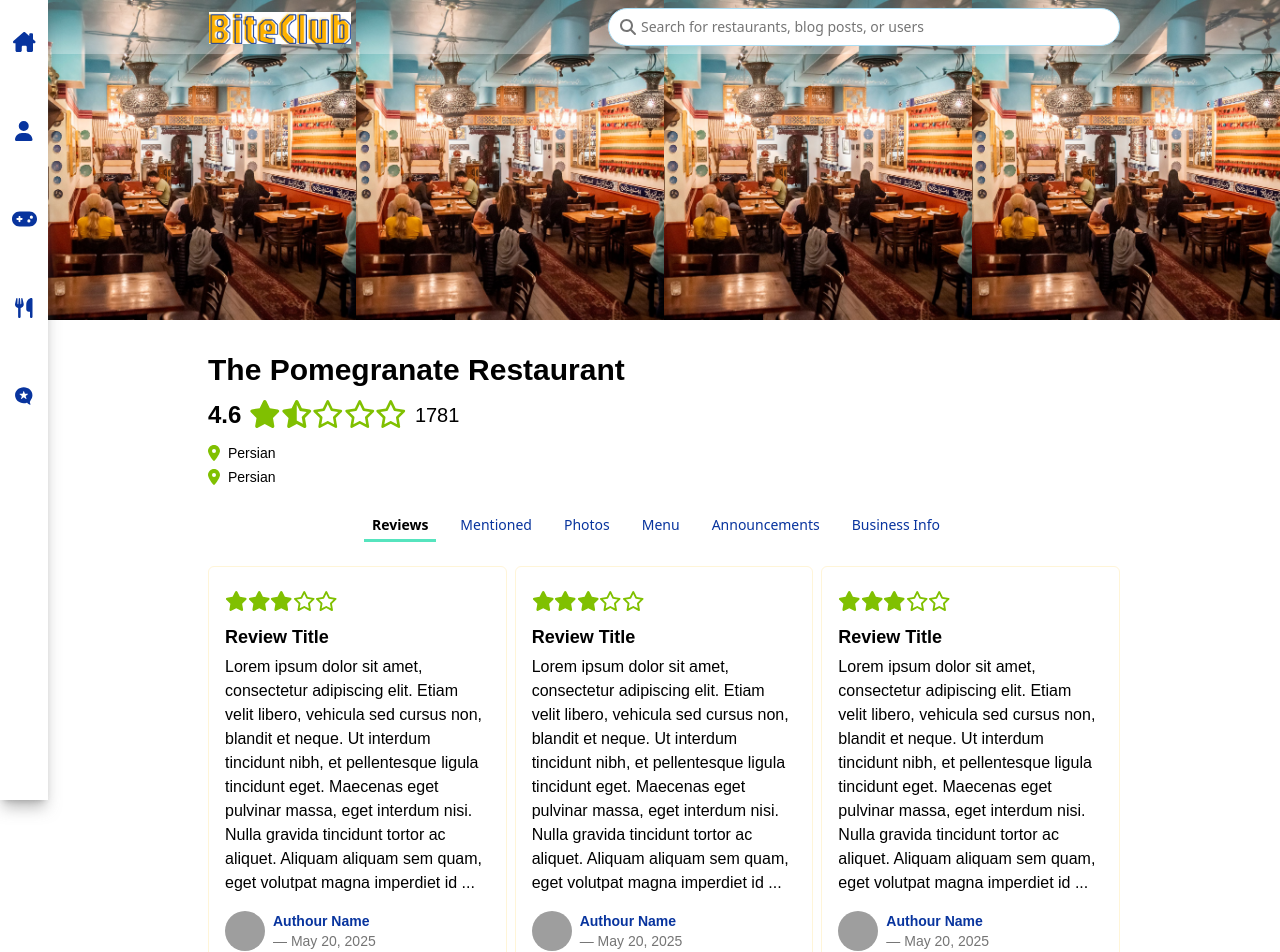
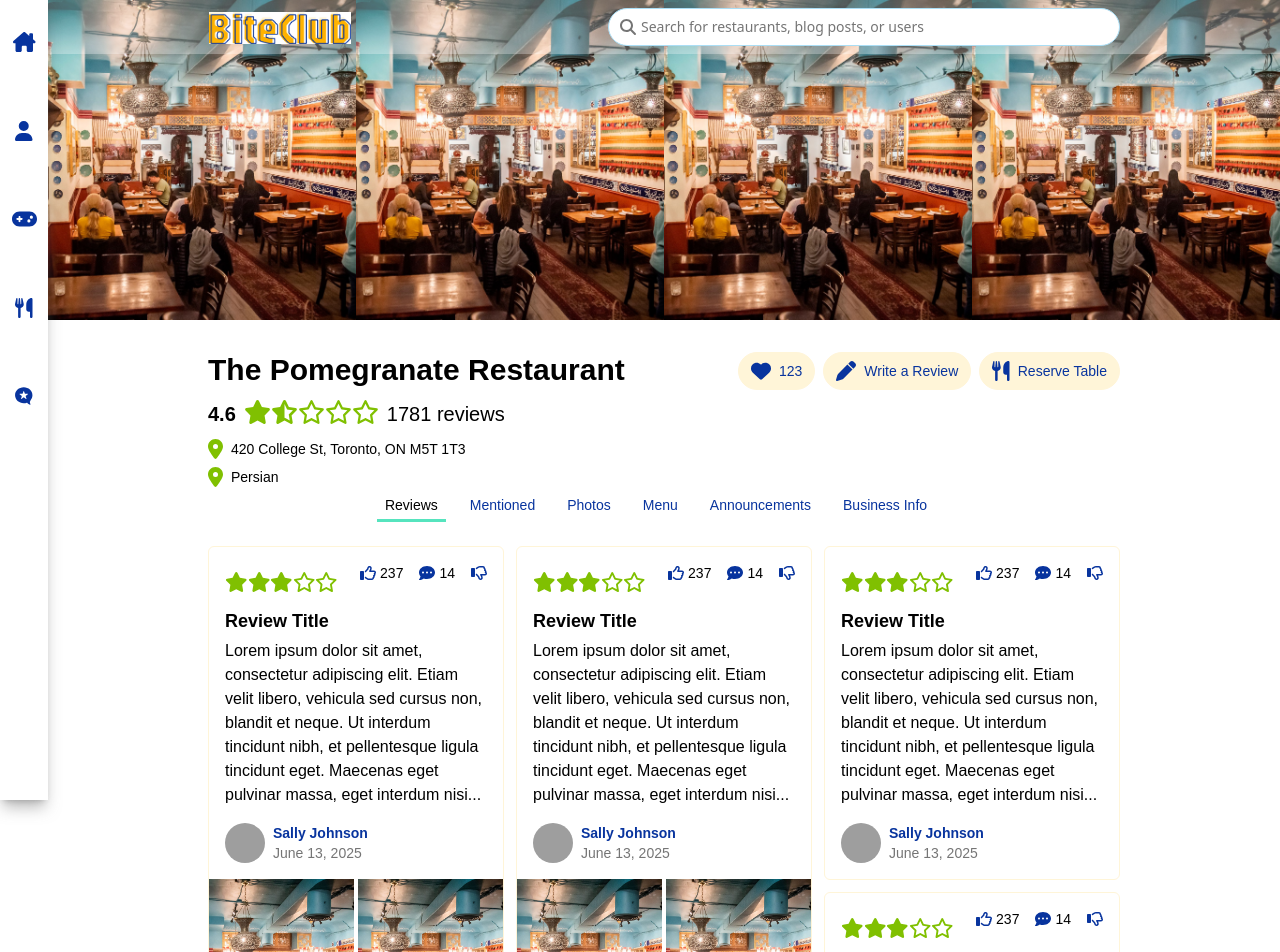
Before and after one commit to ochovhaniuk98/PRJ566NBB-02, a Next.js app in the folder biteclub/: page /restaurants/12345 in a window 1280 px wide. Shown: the top 952 px of the page. Built offline with nearby package versions, Linux system fonts and the light colour scheme; grey boxes are pictures that could not be loaded; a web font is replaced by a local one.

Commit message:
More Restaurant Profile styling

```diff
--- a/biteclub/src/app/(main)/restaurants/[restaurantId]/page.js
+++ b/biteclub/src/app/(main)/restaurants/[restaurantId]/page.js
@@ -12,11 +12,18 @@ export default function RestaurantProfile() {
       <div className="absolute top-0 left-12 right-0">
         <div className="flex flex-col ">
           <ImageBanner images={bannerImages} />
-          <InfoBanner name="The Pomegranate Restaurant" avgRating={4.6} numReviews={1781} cuisine="Persian" />
+          <InfoBanner
+            name="The Pomegranate Restaurant"
+            avgRating={4.6}
+            numReviews={1781}
+            cuisine="Persian"
+            address="420 College St, Toronto, ON M5T 1T3"
+            numFavourites={123}
+          />
         </div>
         <div className="main-side-margins mb-16">
           <ProfileTabBar onTabChange={tab => console.log(tab)} tabs={restaurantTabs} />
-          <div className="grid grid-cols-3 gap-2 auto-rows-[minmax(12rem, auto)]">
+          <div className="grid grid-cols-3 gap-3 auto-rows-[minmax(12rem, auto)]">
             <ReviewCard imageSrc={bannerImages} />
             <ReviewCard imageSrc={bannerImages} />
             <ReviewCard />
--- /dev/null
+++ b/biteclub/src/app/data/iconData.js
@@ -0,0 +1,11 @@
+//import { faMicroblog } from '@fortawesome/free-brands-svg-icons';
+import { faCommentDots } from '@fortawesome/free-solid-svg-icons';
+import {
+  faHeart as faHeartRegular,
+  faThumbsUp as faThumbsUpRegular,
+  faThumbsDown as faThumbsDownRegular,
+} from '@fortawesome/free-regular-svg-icons';
+
+const reviewCardIconArr = [faThumbsUpRegular, faCommentDots, faThumbsDownRegular];
+
+export default reviewCardIconArr;
--- a/biteclub/src/app/styles/globals.css
+++ b/biteclub/src/app/styles/globals.css
@@ -25,6 +25,7 @@ https://www.youtube.com/watch?v=6biMWgD6_JY&t=517s
   --color-brand-yellow-extralite: #fffdf3;
   --color-brand-navy: #08349e;
   --color-brand-peach: #ffdcbe;
+  --color-brand-peach-lite: #ffedde;
   --color-brand-aqua: #56e4be;
   --color-brand-aqua-lite: #dffbf8;
   --color-brand-blue: #abdef5;
@@ -71,7 +72,7 @@ https://www.youtube.com/watch?v=6biMWgD6_JY&t=517s
   }
 
   h2 {
-    @apply uppercase font-semibold text-lg;
+    @apply uppercase text-xl;
   }
 
   h3 {
@@ -97,7 +98,7 @@ https://www.youtube.com/watch?v=6biMWgD6_JY&t=517s
 
 @layer utilities {
   .icon-xl {
-    font-size: 1.75rem;
+    font-size: 1.5rem;
     /*@apply text-brand-navy;*/
   }
 
--- a/biteclub/src/components/restaurantProfile/InfoBanner.jsx
+++ b/biteclub/src/components/restaurantProfile/InfoBanner.jsx
@@ -1,21 +1,30 @@
-import { FontAwesomeIcon } from '@fortawesome/react-fontawesome';
-import { faLocationDot } from '@fortawesome/free-solid-svg-icons';
+//import { FontAwesomeIcon } from '@fortawesome/react-fontawesome';
+import { faLocationDot, faHeart, faUtensils, faPen } from '@fortawesome/free-solid-svg-icons';
 import RestaurantIconDetail from '@/components/restaurantProfile/RestaurantIconDetail';
+import SingleTabWithIcon from '@/components/shared/SingleTabWithIcon';
 import StarRating from '../shared/StarRating';
 
-export default function InfoBanner({ name, avgRating, numReviews, cuisine }) {
+export default function InfoBanner({ name, avgRating, numReviews, cuisine, address, numFavourites }) {
   return (
     // bg-brand-yellow-extralite
-    <div className="bg-brand-white main-side-margins pt-8 pb-2">
+    <div className="bg-brand-white flex justify-between main-side-margins pt-8">
       <div className="flex flex-col gap-y-1">
         <h1 className="text-3xl font-bold">{name}</h1>
         <div className="flex items-center gap-x-2">
-          <p className="text-2xl font-semibold">{avgRating}</p>
+          <h2 className="font-semibold">{avgRating}</h2>
           <StarRating colour={'text-brand-green'} iconSize={'icon-xl'} ratingNum={1.3} />
-          <p className="text-xl font-light">{numReviews}</p>
+          <div className="font-normal text-xl font-primary">
+            {`${numReviews} `}
+            <span className="font-normal text-xl font-primary">reviews</span>
+          </div>
         </div>
+        <RestaurantIconDetail icon={faLocationDot} detailText={address} />
         <RestaurantIconDetail icon={faLocationDot} detailText={cuisine} />
-        <RestaurantIconDetail icon={faLocationDot} detailText={cuisine} />
+      </div>
+      <div>
+        <SingleTabWithIcon icon={faHeart} detailText={numFavourites} />
+        <SingleTabWithIcon icon={faPen} detailText="Write a Review" />
+        <SingleTabWithIcon icon={faUtensils} detailText="Reserve Table" />
       </div>
     </div>
   );
--- a/biteclub/src/components/restaurantProfile/RestaurantIconDetail.jsx
+++ b/biteclub/src/components/restaurantProfile/RestaurantIconDetail.jsx
@@ -1,12 +1,12 @@
-import { FontAwesomeIcon } from "@fortawesome/react-fontawesome";
+import { FontAwesomeIcon } from '@fortawesome/react-fontawesome';
 
 // Description:
 // Icon image + detail text on the restaurant profile's info banner
 export default function RestaurantIconDetail({ icon, detailText }) {
   return (
-    <div className="flex gap-x-2 items-center">
-      <FontAwesomeIcon icon={icon} className="icon-md text-brand-green" />
-      <p className="text-sm">{detailText}</p>
+    <div className="flex gap-x-2 items-center mb-1">
+      <FontAwesomeIcon icon={icon} className="icon-lg text-brand-green" />
+      <h4 className="text-md">{detailText}</h4>
     </div>
   );
 }
--- /dev/null
+++ b/biteclub/src/components/shared/AuthorDateBlurb.jsx
@@ -0,0 +1,18 @@
+import Image from 'next/image';
+
+// Description: Author's name, pic and date that appears on reviews and blog posts.
+export default function AuthorDateBlurb({ authorPic, authorName, date }) {
+  return (
+    <div className="flex mt-4 gap-x-2">
+      <div className="relative w-10 h-10 outline-1 outline-white rounded-full">
+        <Image src={authorPic} alt="profile pic" className="object-cover rounded-full" fill={true} />
+      </div>
+      <div>
+        <a href="#">
+          <h4 className="font-semibold">{authorName}</h4>
+        </a>
+        <h4 className="text-brand-grey">{date}</h4>
+      </div>
+    </div>
+  );
+}
--- /dev/null
+++ b/biteclub/src/components/shared/EngagementIconStat.jsx
@@ -0,0 +1,17 @@
+import { FontAwesomeIcon } from '@fortawesome/react-fontawesome';
+
+// Description:
+// Icon image + number of engagements (e.g. num of favourites, thumbs-up, etc.)
+// Appears on reviews mostly.
+export default function EngagementIconStat({ iconArr, statNumArr }) {
+  return (
+    <div className="flex gap-x-2 items-center">
+      {iconArr.map((_, i) => (
+        <span key={i} className="flex items-center">
+          <FontAwesomeIcon icon={iconArr[i]} className="icon-md text-brand-navy" />
+          <h4 className={` ${statNumArr[i] && 'ml-1 mr-2'}`}>{statNumArr[i] || ''}</h4>
+        </span>
+      ))}
+    </div>
+  );
+}
--- a/biteclub/src/components/shared/ProfileTabBar.jsx
+++ b/biteclub/src/components/shared/ProfileTabBar.jsx
@@ -1,27 +1,28 @@
-"use client";
-import { useState } from "react";
+'use client';
+import { useState } from 'react';
 
+// Description: Horizontal tab menu that appears on both the GENERAL and RESTAURANT users' profiles.
 export default function ProfileTabBar({ onTabChange, tabs }) {
   const [selectedTab, setSelectedTab] = useState(tabs[0]);
 
-  const handleTabClick = (tab) => {
+  const handleTabClick = tab => {
     setSelectedTab(tab);
     if (onTabChange) onTabChange(tab);
   };
 
   return (
-    <div className="flex justify-center pt-4 pb-6">
-      {tabs.map((tab) => (
+    <div className="flex justify-center pb-6">
+      {tabs.map(tab => (
         <button
           key={tab}
           onClick={() => handleTabClick(tab)}
           className={`px-2 py-1 mr-4 text-sm border-b-3 transition-colors duration-200 cursor-pointer ${
             selectedTab === tab
-              ? "border-brand-aqua text-black font-semibold"
-              : "border-white text-brand-navy hover:border-brand-blue-lite font-medium"
+              ? 'border-brand-aqua text-black font-semibold'
+              : 'border-white text-brand-navy hover:border-brand-blue-lite font-medium'
           }`}
         >
-          {tab}
+          <h4>{tab}</h4>
         </button>
       ))}
     </div>
--- a/biteclub/src/components/shared/ReviewCard.jsx
+++ b/biteclub/src/components/shared/ReviewCard.jsx
@@ -1,40 +1,40 @@
 import StarRating from '@/components/shared/StarRating';
 import Image from 'next/image';
+import AuthorDateBlurb from './AuthorDateBlurb';
+import { faLocationDot } from '@fortawesome/free-solid-svg-icons';
+import reviewCardIconArr from '@/app/data/iconData';
+import EngagementIconStat from './EngagementIconStat';
+
 export default function ReviewCard({ imageSrc }) {
   return (
     <div
-      className={`border rounded-md border-brand-yellow-lite flex flex-col ${
+      className={`border rounded-md border-brand-yellow-lite flex flex-col cursor-pointer hover:bg-brand-peach-lite hover:outline-brand-peach hover:outline-2 ${
         imageSrc?.length > 0 ? 'row-span-2' : 'row-span-1'
       }`}
     >
-      {/* text div*/}
       <div className="p-4">
-        <StarRating colour={'text-brand-green'} iconSize={'icon-lg'} ratingNum={3} />
+        <div className="flex justify-between">
+          <StarRating colour={'text-brand-green'} iconSize={'icon-lg'} ratingNum={3} />
+          {/* Engagement icons */}
+          <div>
+            <EngagementIconStat iconArr={reviewCardIconArr} statNumArr={[237, 14]} />
+          </div>
+        </div>
         <h3>Review Title</h3>
+        {/*TO DO: Put word limit in review body preview*/}
         <p>
           Lorem ipsum dolor sit amet, consectetur adipiscing elit. Etiam velit libero, vehicula sed cursus non, blandit
           et neque. Ut interdum tincidunt nibh, et pellentesque ligula tincidunt eget. Maecenas eget pulvinar massa,
-          eget interdum nisi. Nulla gravida tincidunt tortor ac aliquet. Aliquam aliquam sem quam, eget volutpat magna
-          imperdiet id ...
+          eget interdum nisi...
         </p>
-        <div className="flex mt-4 gap-x-2">
-          <div className="relative w-10 h-10">
-            <Image src="/img/profilepic.jpg" alt="profile pic" className="object-cover rounded-full" fill={true} />
-          </div>
-          <div>
-            <a href="#">
-              <h4 className="font-semibold">Authour Name</h4>
-            </a>
-            <h4 className="text-brand-grey">— May 20, 2025</h4>
-          </div>
-        </div>
+        <AuthorDateBlurb authorPic="/img/profilepic.jpg" authorName="Sally Johnson" date="June 13, 2025" />
       </div>
       {imageSrc?.length > 0 && (
-        <div className="flex mt-auto gap-x-1 h-1/3">
-          <div className="relative w-1/2 aspect-[3/2] overflow-hidden">
-            <Image src={imageSrc[0]} alt="profile pic" className="object-cover rounded-bl-md" fill={true} />
+        <div className="flex gap-x-1 h-1/3">
+          <div className="relative w-1/2 h-50 overflow-hidden">
+            <Image src={imageSrc[0]} alt="profile pic" className="object-cover rounded-bl-md " fill={true} />
           </div>
-          <div className="relative w-1/2 aspect-[3/2] overflow-hidden">
+          <div className="relative w-1/2 h-50 overflow-hidden">
             <Image src={imageSrc[1]} alt="profile pic" className="object-cover rounded-br-md" fill={true} />
           </div>
         </div>
--- /dev/null
+++ b/biteclub/src/components/shared/SingleTabWithIcon.jsx
@@ -0,0 +1,12 @@
+import { FontAwesomeIcon } from '@fortawesome/react-fontawesome';
+
+// Description:
+// Icon image + detail text tab. Appears on the restaurant profile's info banner and onboarding questionnaire pages.
+export default function SingleTabWithIcon({ icon, detailText }) {
+  return (
+    <div className="inline-flex gap-x-2 items-center mb-2 ml-2 py-2 px-3 bg-brand-yellow-lite rounded-full cursor-pointer border border-brand-yellow-lite hover:border-brand-yellow">
+      <FontAwesomeIcon icon={icon} className="icon-lg text-brand-navy" />
+      <h4 className="text-md text-brand-navy">{detailText}</h4>
+    </div>
+  );
+}
```
